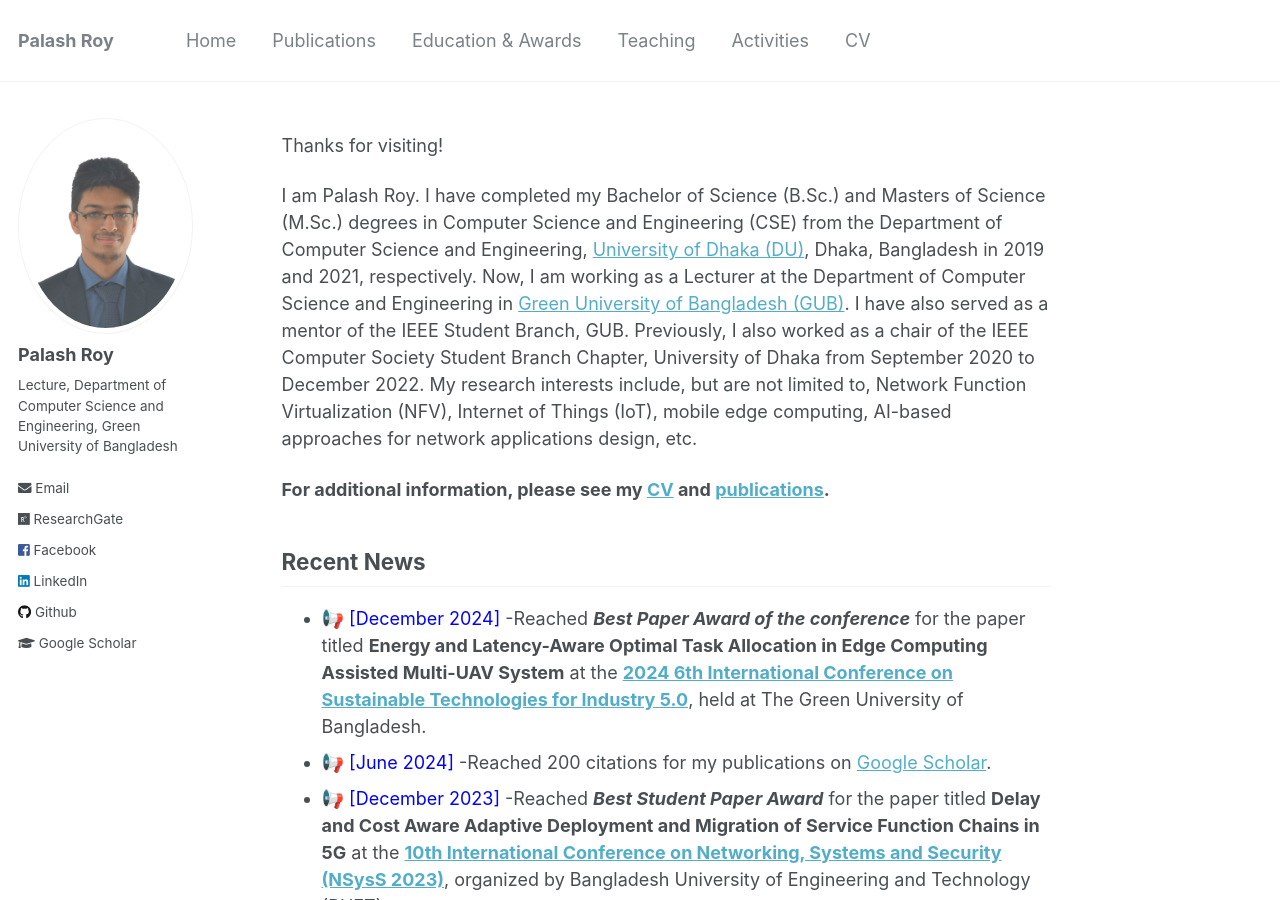
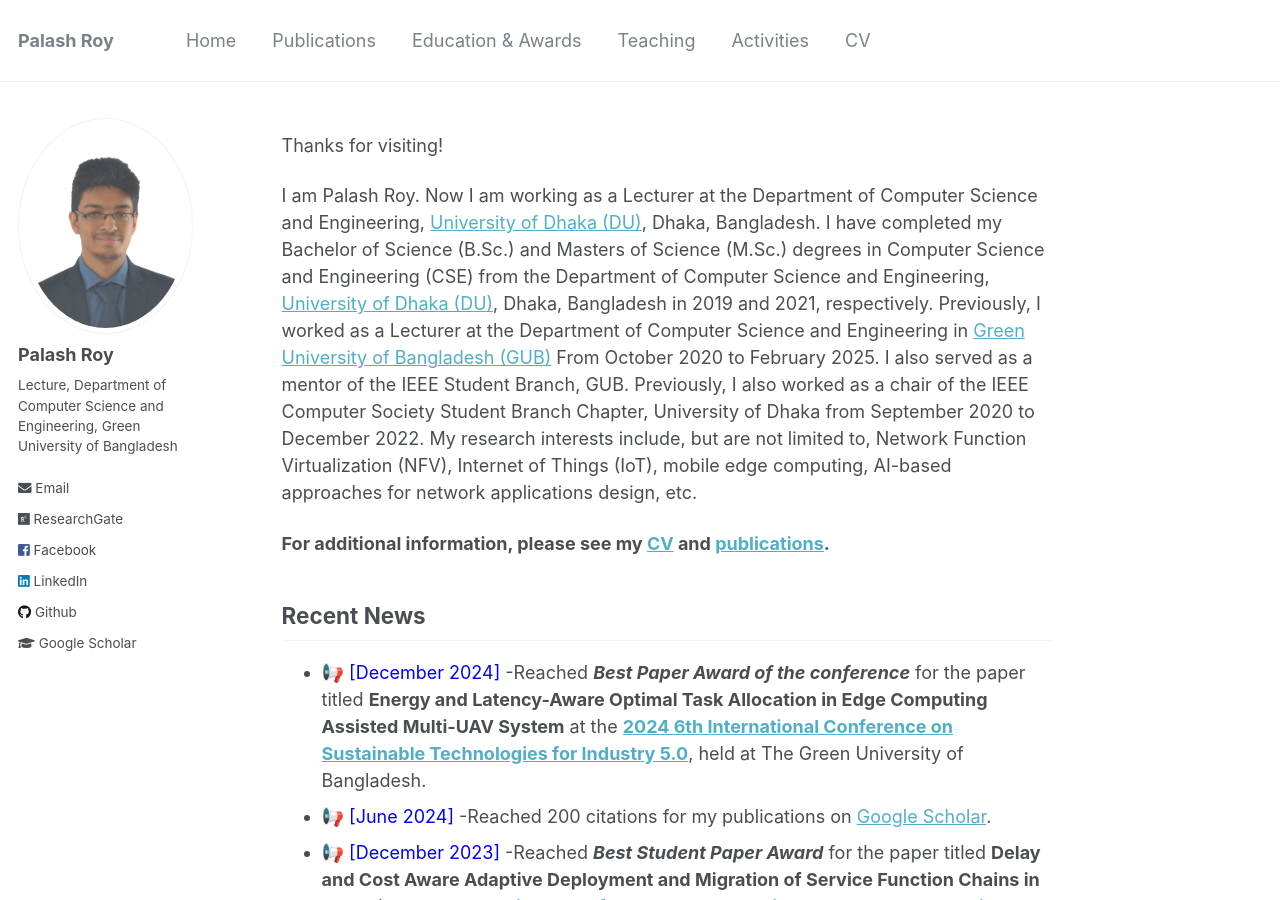
Before and after one commit to PalashRoy975/PalashRoy975.github.io, a Jekyll site: the page built from _pages/about.md, in a window 1280 px wide and 900 px high. Built offline with Jekyll 4.4.1, drawn with Linux system fonts in a browser that asks for light colours.

Commit message:
Update about.md

```diff
--- a/_pages/about.md
+++ b/_pages/about.md
@@ -11,7 +11,7 @@ redirect_from:
 Thanks for visiting!
 
 
-I am Palash Roy. I have completed my Bachelor of Science (B.Sc.) and Masters of Science (M.Sc.) degrees in Computer Science and Engineering (CSE) from the Department of Computer Science and Engineering, [University of Dhaka (DU)](https://www.du.ac.bd/), Dhaka, Bangladesh in 2019 and 2021, respectively. Now, I am working as a Lecturer at the Department of Computer Science and Engineering in [Green University of Bangladesh (GUB)](https://green.edu.bd/). I have also served as a mentor of the IEEE Student Branch, GUB. Previously, I also worked as a chair of the IEEE Computer Society Student Branch Chapter, University of Dhaka from September 2020 to December 2022. My research interests include, but are not limited to, Network Function Virtualization (NFV), Internet of Things (IoT), mobile edge computing, AI-based approaches for network applications design, etc.
+I am Palash Roy. Now I am working as a Lecturer at the Department of Computer Science and Engineering, [University of Dhaka (DU)](https://www.du.ac.bd/), Dhaka, Bangladesh. I have completed my Bachelor of Science (B.Sc.) and Masters of Science (M.Sc.) degrees in Computer Science and Engineering (CSE) from the Department of Computer Science and Engineering, [University of Dhaka (DU)](https://www.du.ac.bd/), Dhaka, Bangladesh in 2019 and 2021, respectively. Previously, I worked as a Lecturer at the Department of Computer Science and Engineering in [Green University of Bangladesh (GUB)](https://green.edu.bd/) From October 2020 to February 2025. I also served as a mentor of the IEEE Student Branch, GUB. Previously, I also worked as a chair of the IEEE Computer Society Student Branch Chapter, University of Dhaka from September 2020 to December 2022. My research interests include, but are not limited to, Network Function Virtualization (NFV), Internet of Things (IoT), mobile edge computing, AI-based approaches for network applications design, etc.
 
 **For additional information, please see my [CV](https://PalashRoy975.github.io/cv/) and [publications](https://PalashRoy975.github.io/publications/).**
 
```
